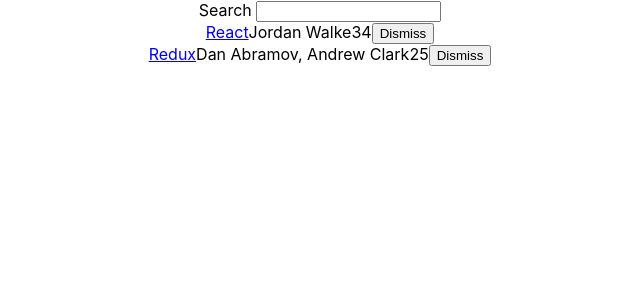
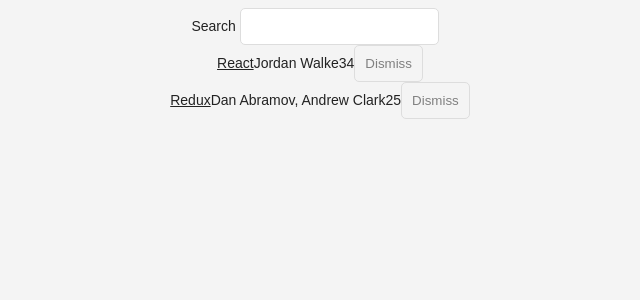
Before and after one commit to cwy007/hackernews, a React (Create React App) app: page / in a window 1280 px wide. Shown: the top 300 px of the page, without its empty margins (320-960 px from the left). Built offline with nearby package versions, Linux system fonts and the light colour scheme; the HTML template or start-up script is replaced by a standard one.

Commit message:
Add application scope style to index.css

```diff
--- a/src/index.css
+++ b/src/index.css
@@ -1,14 +1,44 @@
 body {
-  margin: 0;
-  padding: 0;
-  font-family: -apple-system, BlinkMacSystemFont, "Segoe UI", "Roboto", "Oxygen",
-    "Ubuntu", "Cantarell", "Fira Sans", "Droid Sans", "Helvetica Neue",
-    sans-serif;
-  -webkit-font-smoothing: antialiased;
-  -moz-osx-font-smoothing: grayscale;
+  color: #222;
+  background: #f4f4f4;
+  font: 400 14px CoreSans, Arial,sans-serif;
 }
 
-code {
-  font-family: source-code-pro, Menlo, Monaco, Consolas, "Courier New",
-    monospace;
+a {
+  color: #222;
 }
+
+a:hover {
+  text-decoration: underline;
+}
+
+ul, li {
+  list-style: none;
+  padding: 0;
+  margin: 0;
+}
+
+input {
+  padding: 10px;
+  border-radius: 5px;
+  outline: none;
+  margin-right: 10px;
+  border: 1px solid #dddddd;
+}
+
+button {
+  padding: 10px;
+  border-radius: 5px;
+  border: 1px solid #dddddd;
+  background: transparent;
+  color: #808080;
+  cursor: pointer;
+}
+
+button:hover {
+  color: #222;
+}
+
+*:focus {
+  outline: none;
+}
```
